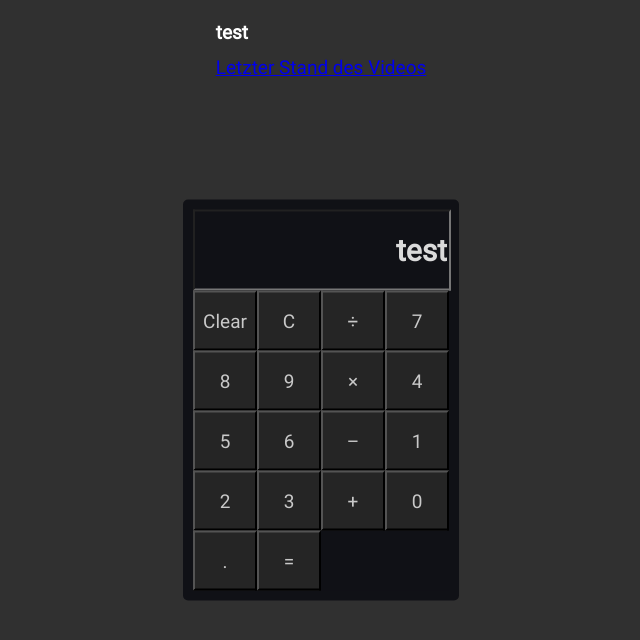
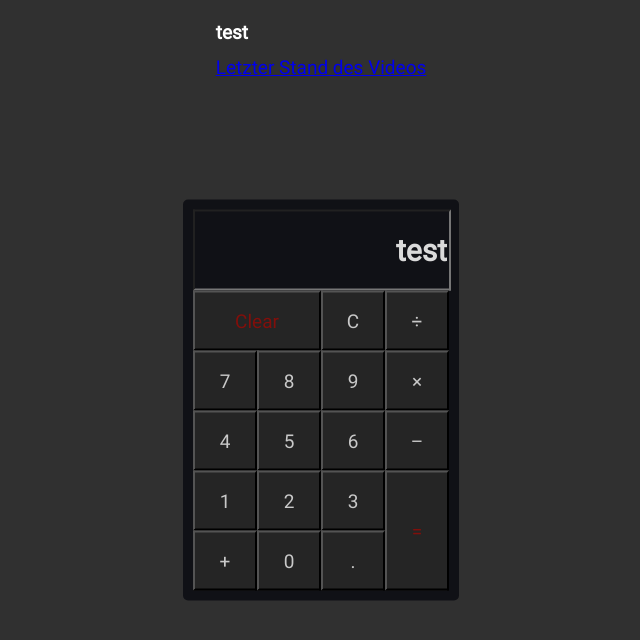
Before and after one commit to L00tz1ffer/ReactCalculator, a React (Create React App) app: page / in a window 1280 px wide. Shown: the top 640 px of the page, without its empty margins (319-959 px from the left). Built offline with nearby package versions, Linux system fonts and the light colour scheme.

Commit message:
Autogenerated Commit from  -> Zeit: 23.10.2022 14:50:36

```diff
--- a/src/App.css
+++ b/src/App.css
@@ -30,6 +30,7 @@ body{
     border:  10px solid #101116;
     background: #101116;
     border-radius: 5px;
+    letter-spacing: 1px;
 }
 .keypad{
     display: grid;
@@ -52,3 +53,15 @@ input[type="text"] {
     font-weight: 900;
 
 }
+#clear{
+    grid-column: 1/3;
+    grid-row: 1;
+    color: #810f0b;
+
+}
+
+#result {
+    grid-column: 4;
+    grid-row: 4/6;
+    color: #810f0b;
+}
--- a/src/App.js
+++ b/src/App.js
@@ -39,7 +39,7 @@ const App = () => {
                     <button className='keypad_button' name="+" onClick={handleClick}>+</button>
                     <button className='keypad_button' name="0" onClick={handleClick}>0</button>
                     <button className='keypad_button' name="." onClick={handleClick}>.</button>
-                    <button className='keypad_button' onClick={handleClick}>=</button>
+                    <button className='keypad_button' onClick={handleClick} id="result">=</button>
                 </div>
             </div>
             <h1>{result}</h1>
```
